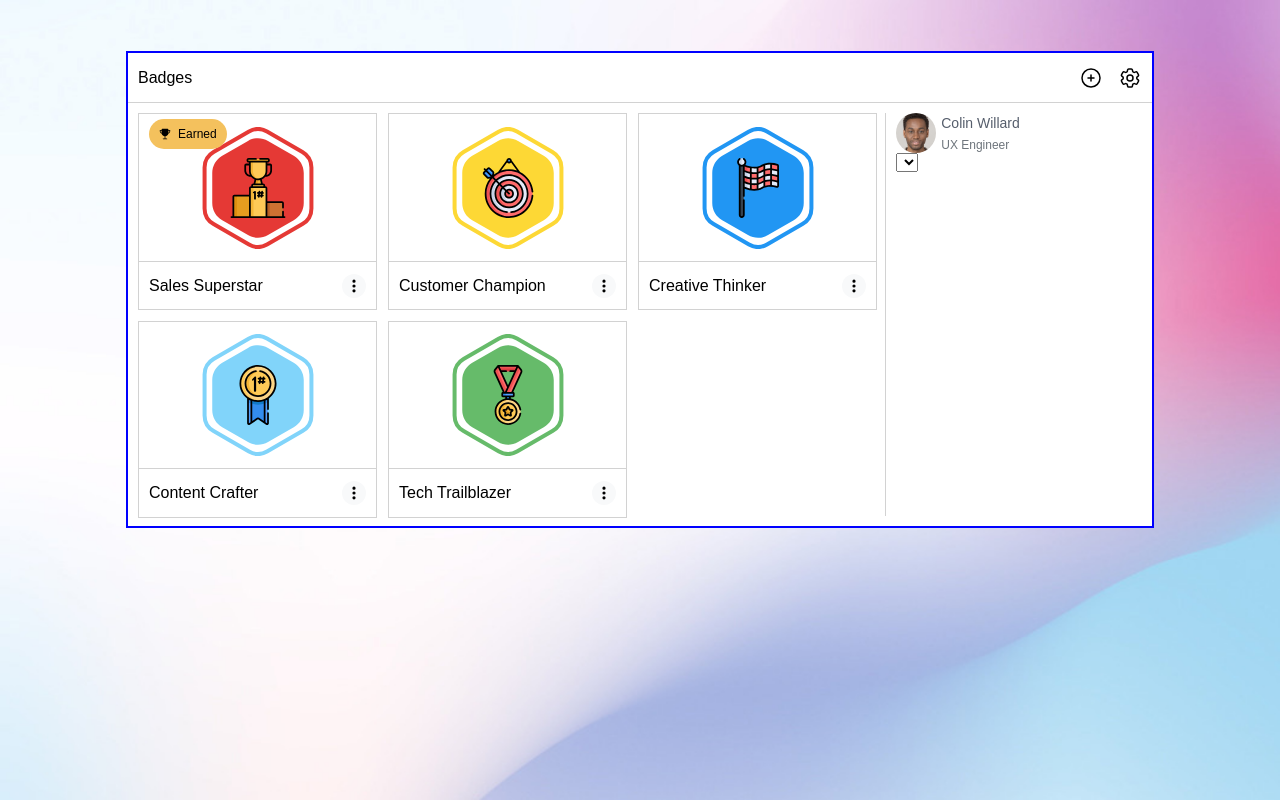
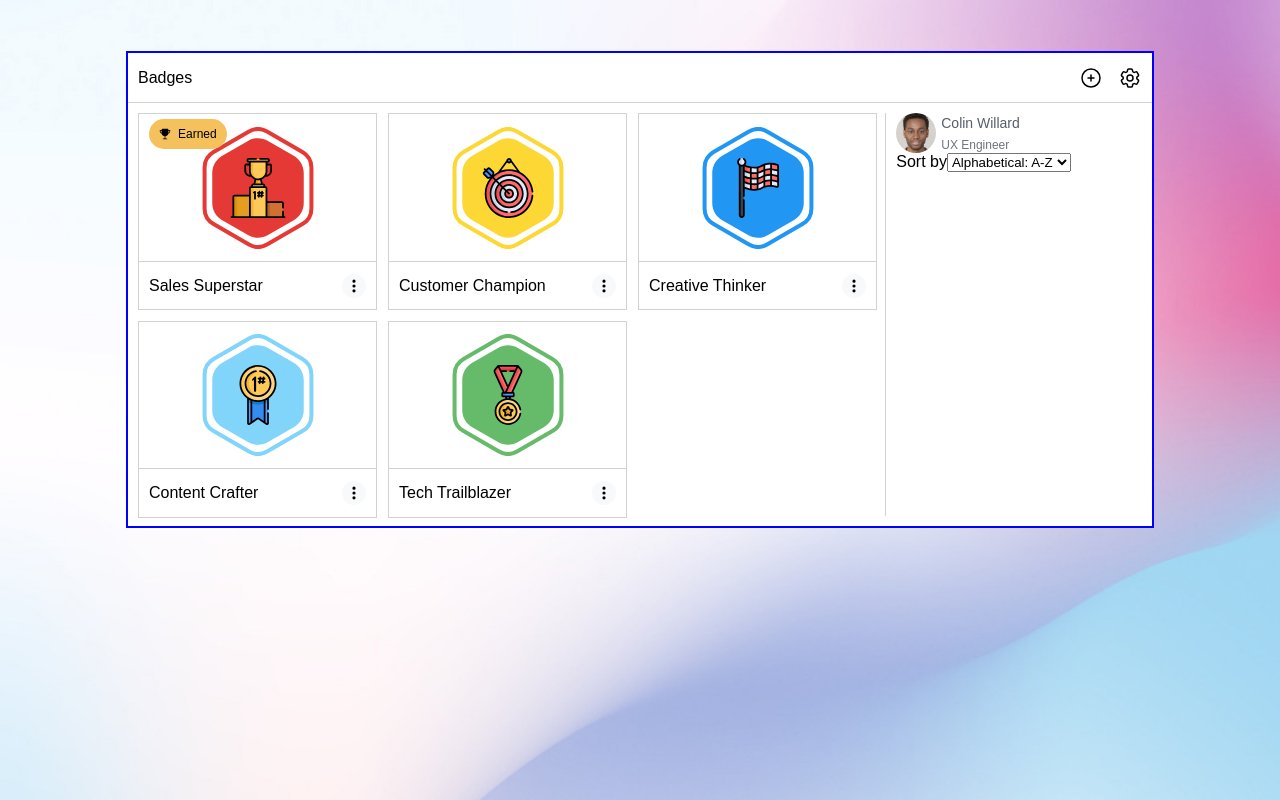
Before and after one commit to leoarthurwall/claromentis-ui, a React (Create React App) app: page / in a window 1280 px wide. Built offline with nearby package versions, Linux system fonts and the light colour scheme.

Commit message:
added a Sort by label and 2 options

```diff
--- a/src/Components/Main/ProfileSection/SortBy/SortBy.js
+++ b/src/Components/Main/ProfileSection/SortBy/SortBy.js
@@ -15,9 +15,11 @@ const SortBy = () => {
   return (
     <SortByContainer>
       <Form>
-        <Label></Label>
-        <Select>
-          <Option></Option>
+        <Label for="sort">Sort by</Label>
+        <Select id="sort">
+          <Option>Alphabetical: A-Z</Option>
+          <Option>Alphabetical: Z-A</Option>
+
         </Select>
 
       </Form>
```
